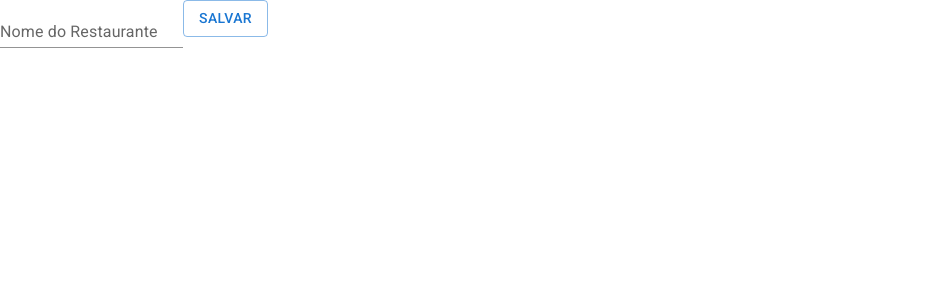
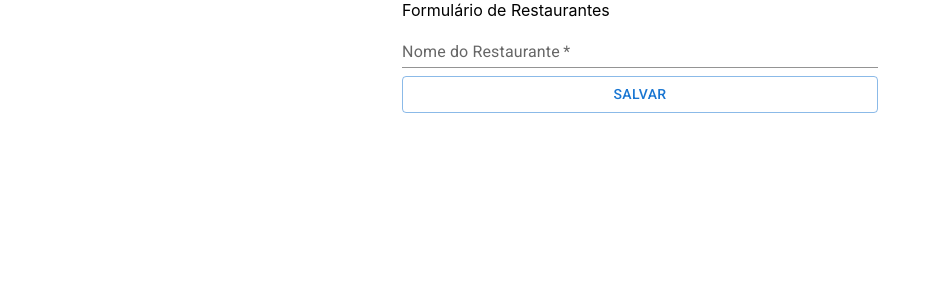
Before and after one commit to Marvinx9/marvin-food-app, a React (Create React App) app: page /admin/restaurantes/1 in a window 1280 px wide. Shown: the top 300 px of the page, without its empty margins (0-940 px from the left). Built offline with nearby package versions, Linux system fonts and the light colour scheme; no server answers.

Commit message:
feat: create filter and baseurl

```diff
--- a/src/componentes/ListaRestaurantes/Restaurante/index.tsx
+++ b/src/componentes/ListaRestaurantes/Restaurante/index.tsx
@@ -3,7 +3,7 @@ import IRestaurante from "../../../interfaces/IRestaurante";
 import Prato from "../Prato";
 import estilos from "./Restaurante.module.scss";
 import IPrato from "../../../interfaces/IPrato";
-import axios from "axios";
+import http from "../../../http";
 
 interface RestauranteProps {
   restaurante: IRestaurante;
@@ -13,10 +13,8 @@ const Restaurante = ({ restaurante }: RestauranteProps) => {
   const [pratos, setPratos] = useState<IPrato[]>();
 
   useEffect(() => {
-    axios
-      .get<IPrato[]>(
-        `http://localhost:8000/api/v1/restaurantes/${restaurante.id}/pratos/`
-      )
+    http
+      .get<IPrato[]>(`v1/restaurantes/${restaurante.id}/pratos/`)
       .then((resposta) => setPratos(resposta.data));
   }, [restaurante.id]);
 
--- a/src/componentes/ListaRestaurantes/index.tsx
+++ b/src/componentes/ListaRestaurantes/index.tsx
@@ -2,8 +2,8 @@ import { useEffect, useState } from "react";
 import IRestaurante from "../../interfaces/IRestaurante";
 import style from "./ListaRestaurantes.module.scss";
 import Restaurante from "./Restaurante";
-import axios from "axios";
 import { IPaginacao } from "../../interfaces/IPaginacao";
+import http from "../../http";
 
 const ListaRestaurantes = () => {
   const [restaurantes, setRestaurantes] = useState<IRestaurante[]>([]);
@@ -15,7 +15,7 @@ const ListaRestaurantes = () => {
   const [paginaAnterior, setPaginaAnterior] = useState("");
 
   const carregandoDados = (url: string) => {
-    axios
+    http
       .get<IPaginacao<IRestaurante>>(url)
       .then((resposta) => {
         setRestaurantes(resposta.data.results);
@@ -29,7 +29,7 @@ const ListaRestaurantes = () => {
   };
 
   useEffect(() => {
-    carregandoDados("http://localhost:8000/api/v1/restaurantes/");
+    carregandoDados("v1/restaurantes/");
   }, []);
 
   useEffect(() => {
--- /dev/null
+++ b/src/http/index.ts
@@ -0,0 +1,7 @@
+import axios from "axios";
+
+const http = axios.create({
+  baseURL: "http://localhost:8000/api/",
+});
+
+export default http;
--- a/src/paginas/Administracao/Restaurantes/AdministracaoRestaurantes.tsx
+++ b/src/paginas/Administracao/Restaurantes/AdministracaoRestaurantes.tsx
@@ -10,29 +10,25 @@ import {
   TableHead,
   TableRow,
 } from "@mui/material";
-import axios from "axios";
 import { Link } from "react-router-dom";
+import http from "../../../http";
 
 const AdministracaoRestaurantes = () => {
   const [restaurantes, setRestaurantes] = useState<IRestaurante[]>([]);
 
   useEffect(() => {
-    axios
-      .get<IRestaurante[]>("http://localhost:8000/api/v2/restaurantes/")
+    http
+      .get<IRestaurante[]>("v2/restaurantes/")
       .then((resposta) => setRestaurantes(resposta.data));
   }, []);
 
   const excluir = (restauranteDelete: IRestaurante) => {
-    axios
-      .delete(
-        `http://localhost:8000/api/v2/restaurantes/${restauranteDelete.id}/ `
-      )
-      .then(() => {
-        const listaRestaurante = restaurantes.filter(
-          (restaurante) => restaurante.id !== restauranteDelete.id
-        );
-        setRestaurantes([...listaRestaurante]);
-      });
+    http.delete(`v2/restaurantes/${restauranteDelete.id}/`).then(() => {
+      const listaRestaurante = restaurantes.filter(
+        (restaurante) => restaurante.id !== restauranteDelete.id
+      );
+      setRestaurantes([...listaRestaurante]);
+    });
   };
 
   return (
--- a/src/paginas/Administracao/Restaurantes/FormularioRestaurante.tsx
+++ b/src/paginas/Administracao/Restaurantes/FormularioRestaurante.tsx
@@ -1,18 +1,16 @@
-import { Button, TextField } from "@mui/material";
-import axios from "axios";
+import { Box, Button, TextField, Typography } from "@mui/material";
 import { useEffect, useState } from "react";
 import { useParams } from "react-router-dom";
 import IRestaurante from "../../../interfaces/IRestaurante";
+import http from "../../../http";
 
 const FormularioRestaurante = () => {
   const parametros = useParams();
 
   useEffect(() => {
     if (parametros.id) {
-      axios
-        .get<IRestaurante>(
-          `http://localhost:8000/api/v2/restaurantes/${parametros.id}/`
-        )
+      http
+        .get<IRestaurante>(`v2/restaurantes/${parametros.id}/`)
         .then((resposta) => setNomeRestaurante(resposta.data.nome));
     }
   }, [parametros]);
@@ -23,16 +21,16 @@ const FormularioRestaurante = () => {
     setNomeRestaurante("");
 
     if (parametros.id) {
-      axios
-        .put(`http://localhost:8000/api/v2/restaurantes/${parametros.id}/`, {
+      http
+        .put(`v2/restaurantes/${parametros.id}/`, {
           nome: nomeRestaurante,
         })
         .then(() => {
           alert("Restaurante atualizado com sucesso!");
         });
     } else {
-      axios
-        .post("http://localhost:8000/api/v2/restaurantes/", {
+      http
+        .post("v2/restaurantes/", {
           nome: nomeRestaurante,
         })
         .then(() => {
@@ -42,17 +40,30 @@ const FormularioRestaurante = () => {
   };
 
   return (
-    <form onSubmit={aoSubmeterForm}>
+    <Box
+      sx={{ display: "flex", flexDirection: "column", alignItems: "center" }}
+    >
+      <Typography component="h1" variant="h6"></Typography>
+      <Box component="form" onSubmit={aoSubmeterForm}>
+        Formulário de Restaurantes
         <TextField
           value={nomeRestaurante}
           onChange={(evento) => setNomeRestaurante(evento.target.value)}
           label="Nome do Restaurante"
           variant="standard"
+          fullWidth
+          required
         />
-      <Button type="submit" variant="outlined">
+        <Button
+          sx={{ marginTop: 1 }}
+          type="submit"
+          fullWidth
+          variant="outlined"
+        >
           Salvar
         </Button>
-    </form>
+      </Box>
+    </Box>
   );
 };
 
```
Lines whose indentation alone changed are shown as unchanged.
